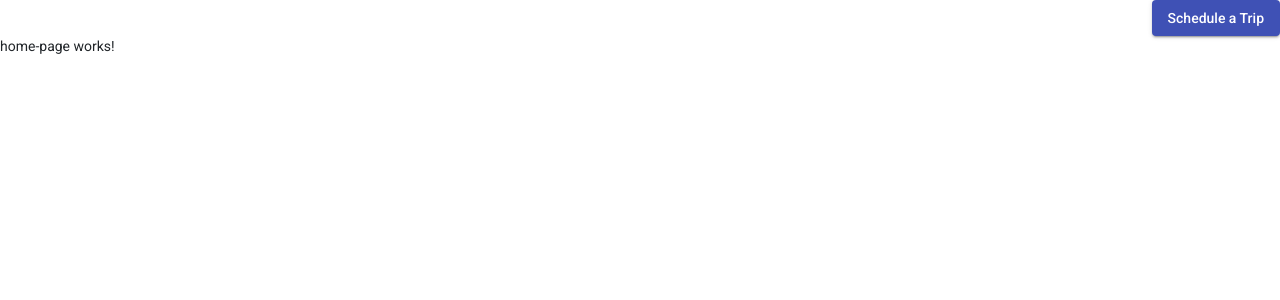
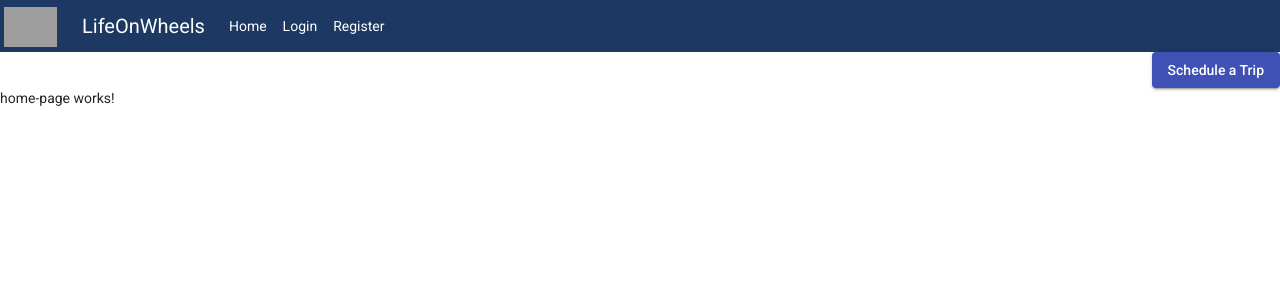
Before and after one commit to shekhardahiya123/Speed-Hackathon, an Angular app in the folder Car-Customer/: page /home in a window 1280 px wide. Shown: the top 300 px of the page. Built offline with nearby package versions, Linux system fonts and the light colour scheme; grey boxes are pictures that could not be loaded.

Commit message:
Added header

```diff
--- a/Car-Customer/src/app/app.component.html
+++ b/Car-Customer/src/app/app.component.html
@@ -1,3 +1,4 @@
+<app-header></app-header>
 <div>
   <div mat-dialog-actions align="end">
     <button mat-raised-button color="primary">Schedule a Trip</button>
--- a/Car-Customer/src/app/app.component.ts
+++ b/Car-Customer/src/app/app.component.ts
@@ -3,8 +3,9 @@ import { Component } from '@angular/core';
 @Component({
   selector: 'app-root',
   templateUrl: './app.component.html',
-  styleUrls: ['./app.component.css']
+  styleUrls: ['./app.component.css'],
 })
 export class AppComponent {
   title = 'Car-Customer';
+
 }
--- a/Car-Customer/src/app/header/header.component.css
+++ b/Car-Customer/src/app/header/header.component.css
@@ -0,0 +1,11 @@
+.navColor {
+  background-color: #102d59f1;
+}
+
+g {
+  cursor: pointer;
+}
+.navImage {
+  margin-top: 2px;
+  margin-left: 2px;
+}
--- a/Car-Customer/src/app/header/header.component.html
+++ b/Car-Customer/src/app/header/header.component.html
@@ -1 +1,34 @@
-<p>header works!</p>
+<nav class="navbar navbar-expand-lg navbar-dark navColor">
+    <div class="container-fluid" style="margin-left: 70px">
+        <img class="navImage" src="../assets/gift.png" style="height: 40px; position: absolute; left: 2px; top: 5px"
+            alt="" />
+        <a class="navbar-brand brand" href="">LifeOnWheels</a>
+        <button class="navbar-toggler" type="button" data-bs-toggle="collapse" data-bs-target="#navbarTogglerDemo02"
+            aria-controls="navbarTogglerDemo02" aria-expanded="false" aria-label="Toggle navigation">
+            <span class="navbar-toggler-icon"></span>
+        </button>
+        <div class="collapse navbar-collapse" id="navbarTogglerDemo02">
+            <ul class="navbar-nav me-auto mb-2 mb-lg-0">
+                <li class="nav-item">
+                    <a class="nav-link active" [routerLink]="['/home']">Home</a>
+                </li>
+                <li class="nav-item">
+                    <a class="nav-link active" *ngIf="!loggedInUser" [routerLink]="['/login']">Login</a>
+                </li>
+                <li class="nav-item">
+                    <a class="nav-link active" *ngIf="!loggedInUser" [routerLink]="['/register']">Register</a>
+                </li>
+            </ul>
+            <ul class="navbar-nav ml-auto">
+                <li class="nav-item" *ngIf="loggedInUser">
+                    <a class="nav-link active text-capitalize">Hi, {{ loggedInUser }} </a>
+                </li>
+                <li class="nav-item" *ngIf="loggedInUser">
+                    <a class="nav-link active" [routerLink]="['/logout']" (click)="logOut()">
+                        Logout
+                    </a>
+                </li>
+            </ul>
+        </div>
+    </div>
+</nav>
--- a/Car-Customer/src/app/header/header.component.ts
+++ b/Car-Customer/src/app/header/header.component.ts
@@ -3,13 +3,11 @@ import { Component, OnInit } from '@angular/core';
 @Component({
   selector: 'app-header',
   templateUrl: './header.component.html',
-  styleUrls: ['./header.component.css']
+  styleUrls: ['./header.component.css'],
 })
 export class HeaderComponent implements OnInit {
+  loggedInUser;
+  constructor() {}
 
-  constructor() { }
-
-  ngOnInit(): void {
-  }
-
+  ngOnInit(): void {}
 }
```
